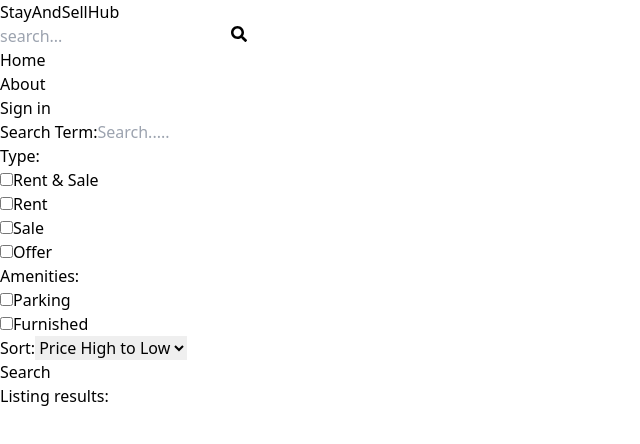
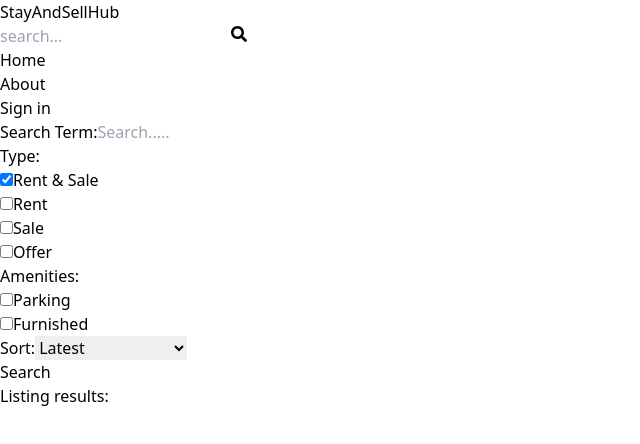
Before and after one commit to 21MH1A04E7/SellAndStayHub, a React (Vite) app in the folder viteProject/: page /search in a window 1280 px wide. Shown: the top 444 px of the page, without its empty margins (0-640 px from the left). Built offline with nearby package versions, Linux system fonts and the light colour scheme; no server answers.

Commit message:
working on search functionality

```diff
--- a/viteProject/src/Pages/Search.jsx
+++ b/viteProject/src/Pages/Search.jsx
@@ -1,10 +1,52 @@
 import React from "react";
+import { useState } from "react";
+import { useNavigate } from "react-router-dom";
+function Search() {
+  const navigate=useNavigate();
+  const [sidebarData, setSidebarData] = useState({
+    searchTerm: "",
+    type: "all",
+    parking: false,
+    furnished: false,
+    sort: "createdAt",
+    order: "desc",
+    offer: false,
+  });
+  const handleChange = (e) => {
+    if(e.target.id=='all'||e.target.id=='rent'||e.target.id=='sale'){
+      setSidebarData({...sidebarData,type:e.target.id})
+    };
+    if(e.target.id=='searchTerm'){
+      setSidebarData({...sidebarData,searchTerm:e.target.value})
+    };
+    if(e.target.id=='parking'||e.target.id=='furnished'||e.target.id=='offer'){
+      setSidebarData({...sidebarData,[e.target.id]:e.target.checked||e.target.checked=='true'?true:false})
+    }
+    if(e.target.id=='sort_order'){
+      const sort=e.target.value.split('_')[0]||'createdAt';
+      const order=e.target.value.split('_')[1]||'desc';
+      setSidebarData({...sidebarData,sort,order})
+    }
+  };
+  // console.log(sidebarData)
+  const handleSubmit=(e)=>{
+    e.preventDefault()
+    const urlParams=new URLSearchParams()
+    urlParams.set('searchTerm',sidebarData.searchTerm)
+    urlParams.set('type',sidebarData.type)
+    urlParams.set('parking',sidebarData.parking)
+    urlParams.set('furnished',sidebarData.furnished)
+    urlParams.set('sort',sidebarData.sort)
+    urlParams.set('order',sidebarData.order)
+    urlParams.set('offer',sidebarData.offer)
+    const searchQuery=urlParams.toString()
+    navigate(`/search?${searchQuery}`)
+  }
 
-function Search() {
   return (
     <div className="flex flex-col md:flex-row">
       <div className="p-6 border-b-2 md:border-r-2 md:min-h-screen">
-        <form className="flex flex-col gap-5 bg-gray-100 p-6 rounded-lg shadow-md">
+        <form onSubmit={handleSubmit} className="flex flex-col gap-5 bg-gray-100 p-6 rounded-lg shadow-md">
           <div className="flex items-center gap-2">
             <label className="whitespace-nowrap">Search Term:</label>
             <input
@@ -12,35 +54,73 @@ function Search() {
               id="searchTerm"
               placeholder="Search....."
               className="border rounded-lg w-full p-3 bg-white focus:outline-none focus:ring focus:border-blue-300"
+              value={sidebarData.searchTerm}
+              onChange={handleChange}
             />
           </div>
           <div className="flex gap-2 items-center flex-wrap">
             <label className="font-semibold">Type:</label>
             <div className="flex gap-1 items-center">
-              <input type="checkbox" id="all" className="w-5 h-5" />
+              <input
+                type="checkbox"
+                id="all"
+                className="w-5 h-5"
+                checked={sidebarData.type === "all"}
+                onChange={handleChange}
+              />
               <span className="text-gray-700">Rent & Sale</span>
             </div>
             <div className="flex gap-1 items-center">
-              <input type="checkbox" id="rent" className="w-5 h-5" />
+              <input
+                type="checkbox"
+                id="rent"
+                className="w-5 h-5"
+                checked={sidebarData.type === "rent"}
+                onChange={handleChange}
+              />
               <span className="text-gray-700">Rent</span>
             </div>
             <div className="flex gap-1 items-center">
-              <input type="checkbox" id="sale" className="w-5 h-5" />
+              <input
+                type="checkbox"
+                id="sale"
+                className="w-5 h-5"
+                checked={sidebarData.type === "sale"}
+                onChange={handleChange}
+              />
               <span className="text-gray-700">Sale</span>
             </div>
             <div className="flex gap-1 items-center">
-              <input type="checkbox" id="offer" className="w-5 h-5" />
+              <input
+                type="checkbox"
+                id="offer"
+                className="w-5 h-5"
+                checked={sidebarData.offer}
+                onChange={handleChange}
+              />
               <span className="text-gray-700">Offer</span>
             </div>
           </div>
           <div className="flex gap-2 items-center flex-wrap">
             <label className="font-semibold">Amenities:</label>
             <div className="flex gap-1 items-center">
-              <input type="checkbox" id="parking" className="w-5 h-5" />
+              <input
+                type="checkbox"
+                id="parking"
+                className="w-5 h-5"
+                checked={sidebarData.parking}
+                onChange={handleChange}
+              />
               <span className="text-gray-700">Parking</span>
             </div>
             <div className="flex gap-1 items-center">
-              <input type="checkbox" id="furnished" className="w-5 h-5" />
+              <input
+                type="checkbox"
+                id="furnished"
+                className="w-5 h-5"
+                checked={sidebarData.furnished}
+                onChange={handleChange}
+              />
               <span className="text-gray-700">Furnished</span>
             </div>
           </div>
@@ -49,11 +129,13 @@ function Search() {
             <select
               id="sort_order"
               className="border rounded-lg p-2 bg-white focus:outline-none focus:ring focus:border-blue-300"
+              defaultValue={'createdAt_desc'}
+              onChange={handleChange}
             >
-              <option>Price High to Low</option>
-              <option>Price Low to High</option>
-              <option>Latest</option>
-              <option>Oldest</option>
+              <option value="regularPrice_desc">Price High to Low</option>
+              <option value="regularPrice_asc">Price Low to High</option>
+              <option value="createdAt_desc">Latest</option>
+              <option value="createdAt_asc">Oldest</option>
             </select>
           </div>
           <button className="bg-[#40407a] p-2 rounded-lg uppercase text-white font-semibold hover:opacity-90">
@@ -61,7 +143,7 @@ function Search() {
           </button>
         </form>
       </div>
-      <div className="">
+      <div className="p-2">
         <h1 className="text-3xl font-semibold border-b p-3 ">
           Listing results:
         </h1>
```
